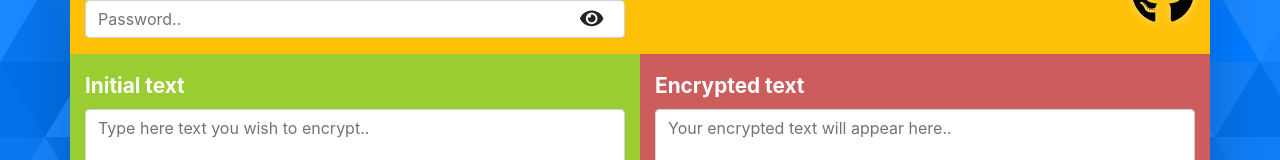
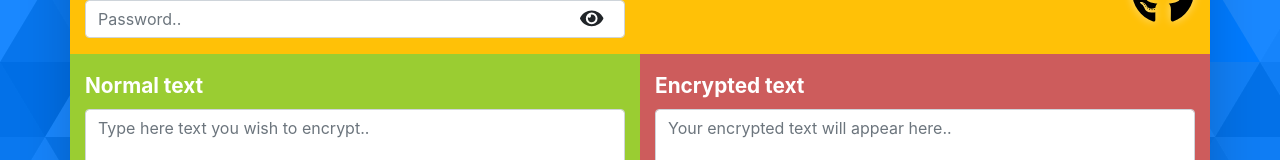
Before and after one commit to IsleBeeGun/encryptor, a React (Create React App) app: page / in a window 1280 px wide. Shown: the part 538-698 px from the top of the page. Built offline with nearby package versions, Linux system fonts and the light colour scheme.

Commit message:
Change label Initial text -> Normal text

```diff
--- a/src/components/Encryptor/RawText/RawText.jsx
+++ b/src/components/Encryptor/RawText/RawText.jsx
@@ -16,7 +16,7 @@ class RawText extends React.Component {
   render() {
     return (
       <div className="RawText col text-white">
-        <label htmlFor="raw-text" className="font-weight-bold">Initial text</label>
+        <label htmlFor="raw-text" className="font-weight-bold">Normal text</label>
         <textarea
           value={
             this.props.storeState.rawText[
```
